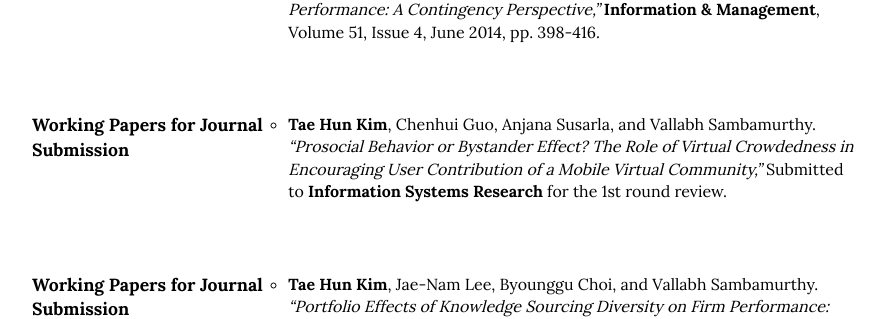
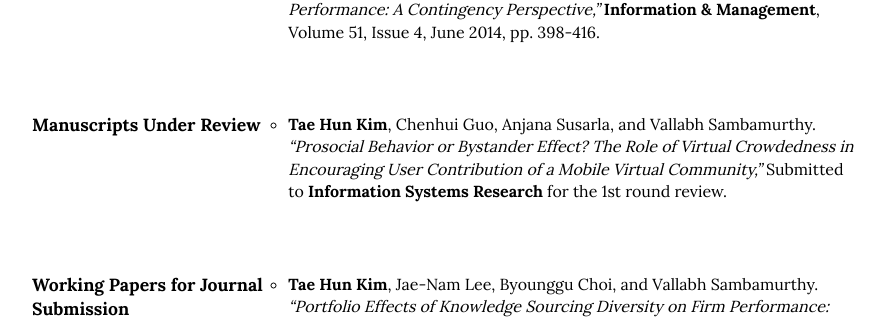
Before and after one commit to istaehun/taehun, a Jekyll site: the page built from index.html, in a window 1280 px wide and 900 px high, scrolled down 721 px. Shown: the part 147-466 px from the top of the window, without its empty margins (188-1081 px from the left). Built offline with Jekyll 4.4.1, drawn with Linux system fonts in a browser that asks for light colours; nearby versions of some CDN libraries.

Commit message:
Update research.yml

```diff
--- a/_data/research.yml
+++ b/_data/research.yml
@@ -11,7 +11,7 @@
     - "<strong>Tae Hun Kim</strong>, Matt Wimble, and Vallabh Sambamurthy. <em>“Disaggregation of the IT Capital Effects on Firm Performance: Empirical Evidence from an IT Asset Portfolio Perspective,”</em>  <strong>European Journal of Information Systems</strong>, in press, 2017."
     - "<strong>Tae Hun Kim</strong>, Jae-Nam Lee, Jae Uk Chun, and Izak Benbasat. <em>“Understanding the Effect of Knowledge Management Strategies on Knowledge Management Performance: A Contingency Perspective,”</em>  <strong>Information & Management</strong>, Volume 51, Issue 4, June 2014, pp. 398-416."
 -
-  sub-title: Working Papers for Journal Submission
+  sub-title: Manuscripts Under Review
   list:
     - "<strong>Tae Hun Kim</strong>, Chenhui Guo, Anjana Susarla, and Vallabh Sambamurthy. <em>“Prosocial Behavior or Bystander Effect? The Role of Virtual Crowdedness in Encouraging User Contribution of a Mobile Virtual Community,”</em>  Submitted to <strong>Information Systems Research</strong> for the 1st round review."
 -
```
